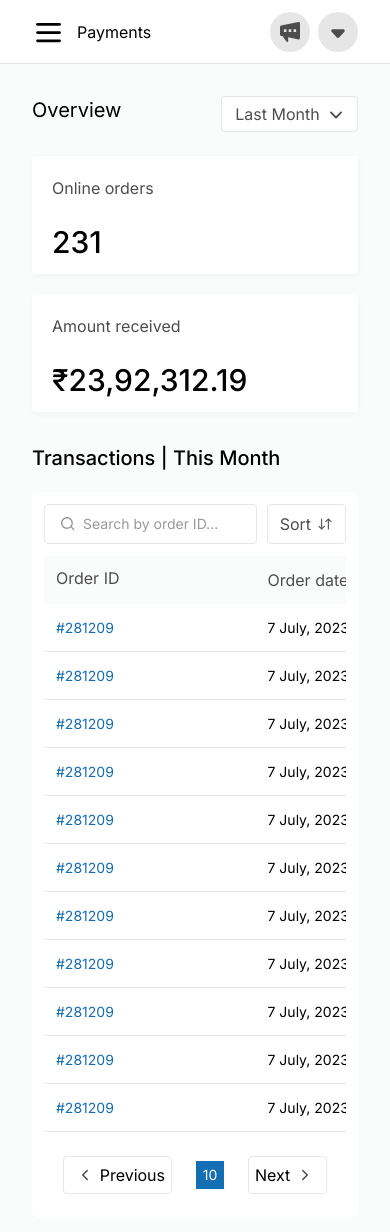
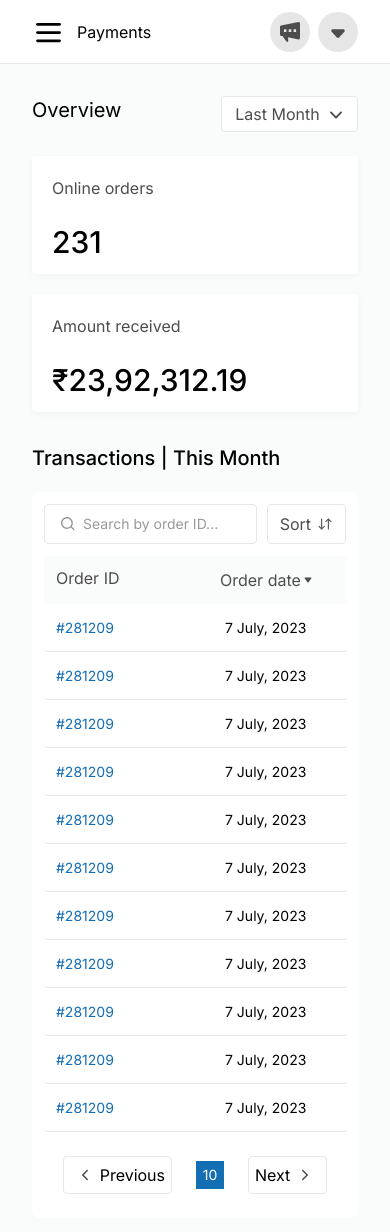
Before and after one commit to dushmanta05/dukaan-payouts-v2, a Next.js app: page / in a window 390 px wide. Shown: the top 1232 px of the page. Built offline with nearby package versions, Linux system fonts and the light colour scheme; a web font is replaced by a local one.

Commit message:
fix(payment-table): overflow width

```diff
--- a/components/Dashboard.jsx
+++ b/components/Dashboard.jsx
@@ -106,8 +106,8 @@ const Dashboard = () => {
           </div>
           <div></div>
           <div className="overflow-x-auto">
-            <div className="min-w-[830px]">
-              <div className="flex gap-[40px] px-[12px] py-[10px] h-[48px] bg-secondary rounded ">
+            <div className="min-w-[660px]">
+              <div className="flex gap-[20px] md:gap-[40px] px-[12px] py-[10px] h-[48px] bg-secondary rounded ">
                 <div className="w-full flex">
                   <p className="text-subtitle font-normal text-base">
                     Order ID
@@ -138,7 +138,7 @@ const Dashboard = () => {
                   </p>
                 </div>
                 <div className="w-full flex justify-end items-center">
-                  <div className="flex items-center justify-start gap-[3px]">
+                  <div className="inline-flex items-center justify-start gap-[3px]">
                     <p className="text-subtitle font-normal text-base">
                       Transaction fees
                     </p>
```
